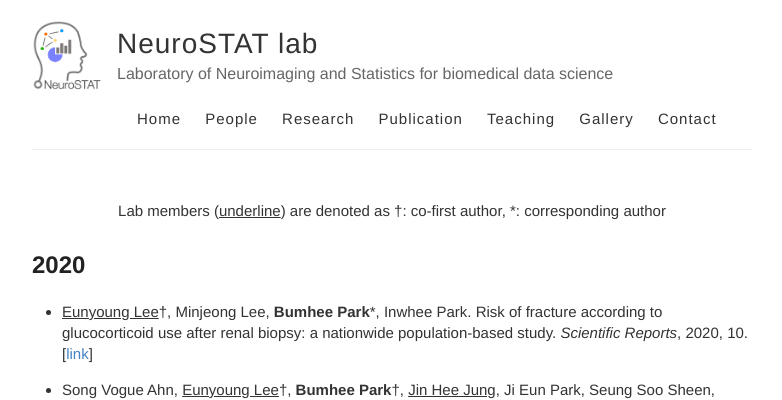
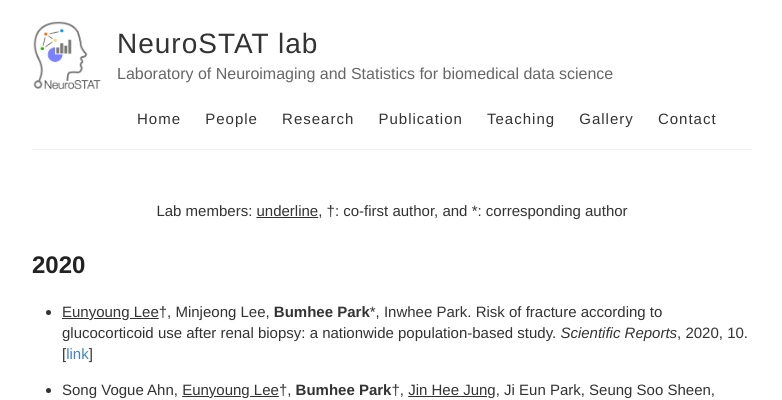
Before and after one commit to neurostat-lab/neurostat-lab.github.io, a Jekyll site: the page built from publication.md, in a window 1280 px wide and 900 px high. Shown: the top 400 px of the window, without its empty margins (248-1030 px from the left). Built offline with Jekyll 4.4.1, drawn with Linux system fonts in a browser that asks for light colours.

Commit message:
Update publication.md

```diff
--- a/publication.md
+++ b/publication.md
@@ -3,7 +3,7 @@ layout: default
 is_contact: true
 ---
 
-<center>Lab members (<U>underline</U>) are denoted as <sup>†</sup>: co-first author, <sup>*</sup>: corresponding author </center>
+<center> Lab members: <U>underline</U>, <sup>†</sup>: co-first author, and <sup>*</sup>: corresponding author </center>
 
 ## 2020
 * <U>Eunyoung Lee</U><sup>†</sup>, Minjeong Lee, **Bumhee Park**<sup>*</sup>, Inwhee Park. Risk of fracture according to glucocorticoid use after renal biopsy: a nationwide population-based study. _Scientific Reports_, 2020, 10. \[[link](https://www.nature.com/articles/s41598-020-70935-w)\]
```
